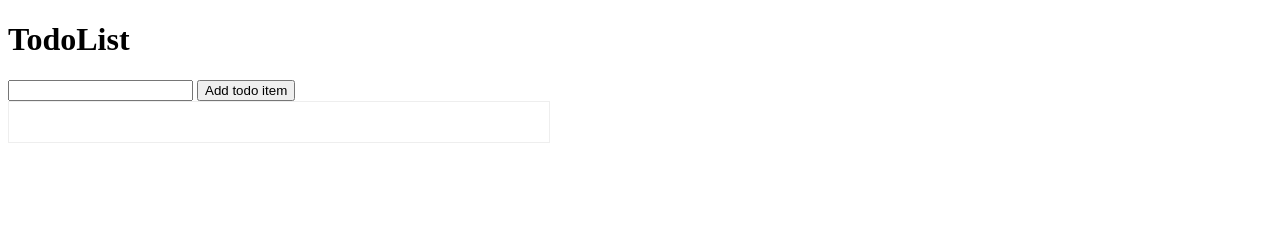
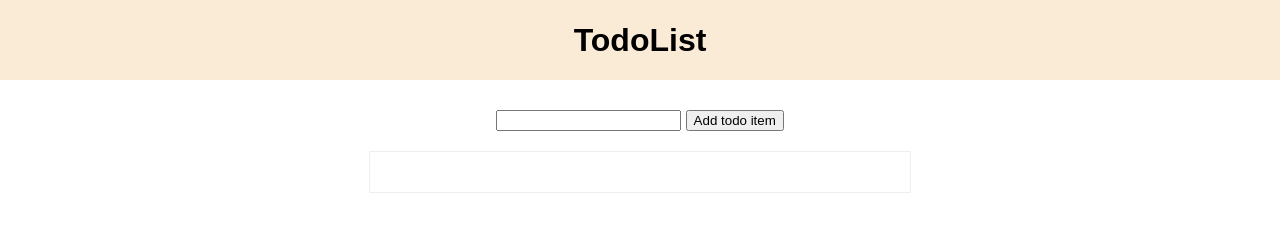
Before and after one commit to Tianma1970/Modul-2, a plain HTML site: page index.html in a window 1280 px wide. Drawn offline with Linux system fonts and the light colour scheme.

Commit message:
imported styles

```diff
--- a/style.css
+++ b/style.css
@@ -1,4 +1,17 @@
-quewhite;
+body {
+  font-family: sans-serif;
+  display: flex;
+  flex-direction: column;
+  justify-content: center;
+  align-items: center;
+  margin: 0;
+}
+
+h1 {
+  margin: 0 0 30px 0;
+  height: 80px;
+  line-height: 80px;
+  background-color: antiquewhite;
   width: 100%;
   text-align: center;
 }
```
